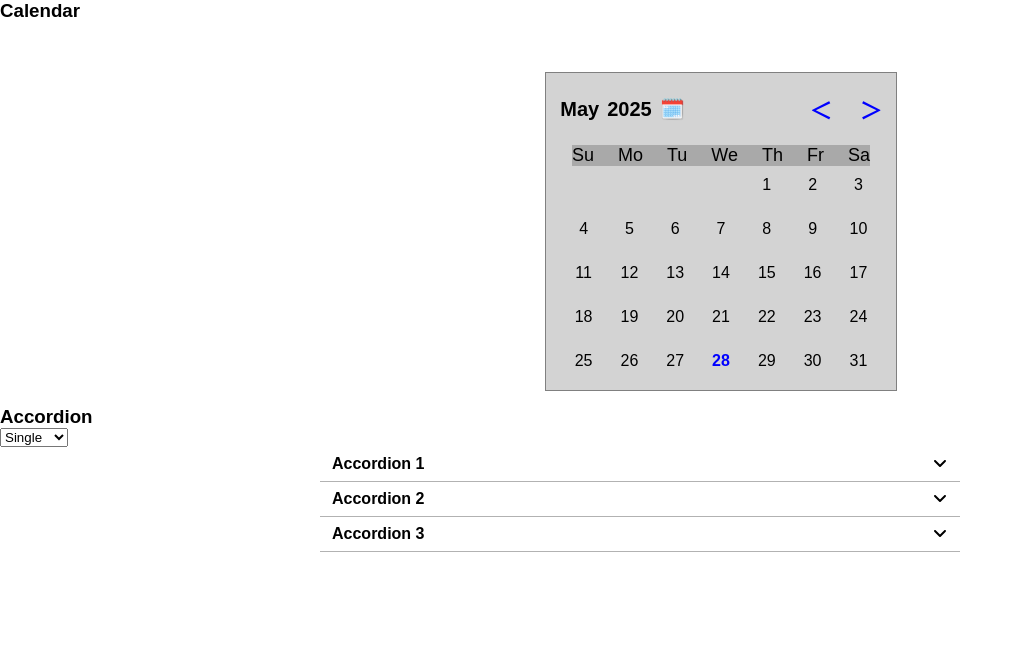
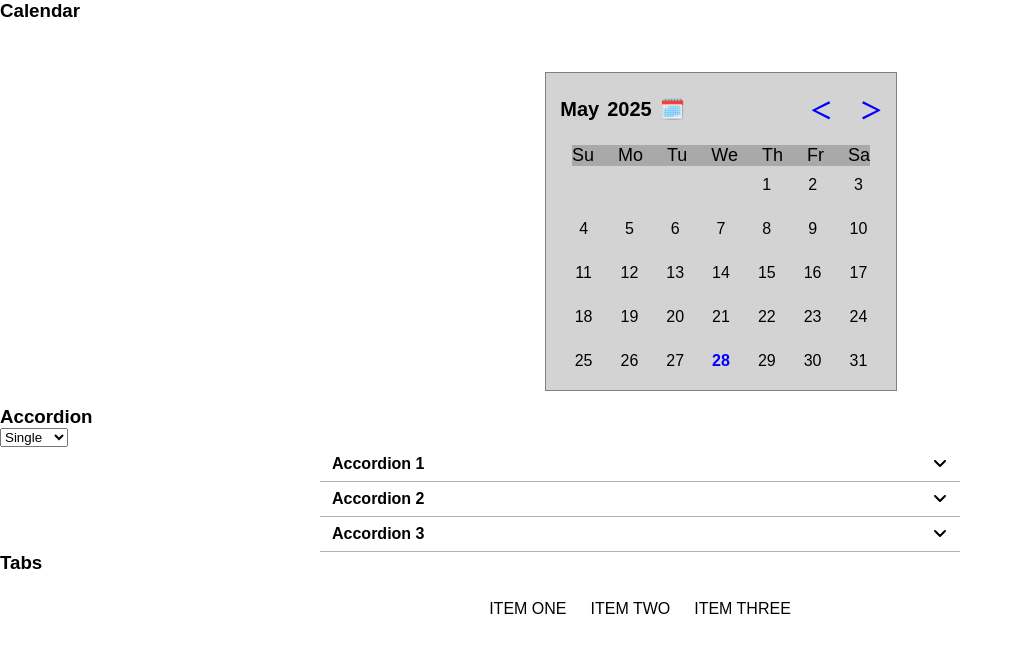
Before and after one commit to Kiransaha-09/calender, a React (Vite) app: page / in a window 1280 px wide. Shown: the top 652 px of the page, without its empty margins (0-1023 px from the left). Built offline with nearby package versions, Linux system fonts and the light colour scheme.

Commit message:
added tab component

```diff
--- a/src/App.css
+++ b/src/App.css
@@ -117,3 +117,21 @@
   width: 16px;
   height: 16px;
 }
+.tab-container {
+  display: flex;
+  gap: 24px;
+  align-items: center;
+  justify-content: center;
+  margin-top: 26px;
+  cursor: pointer;
+  box-sizing: border-box;
+}
+.tab-subconatiner {
+  border-bottom: 1px solid rgb(0, 0, 0, 0.3);
+}
+.tab-decriptionconatiner {
+  display: flex;
+  align-items: center;
+  justify-content: center;
+  margin-top: 26px;
+}
--- a/src/App.jsx
+++ b/src/App.jsx
@@ -4,6 +4,7 @@ import "./App.css";
 import { formatedSelectedDate } from "./helpers/date.helpers";
 import Calender from "./components/Calendar/Calender";
 import Accordion from "./components/Accordion/Accordion";
+import Tabs from "./components/Tabs/Tabs";
 
 const data = [
   {
@@ -27,6 +28,21 @@ const ACCORDION_TYPE = {
   SINGLE: "SINGLE",
   MULTIPLE: "MULTIPLE",
 };
+
+const tabData=[
+  {
+    name:"ITEM ONE",
+    description:"Item 1"
+  },
+  {
+    name:"ITEM TWO",
+    description:"Item 2"
+  },
+  {
+    name:"ITEM THREE",
+    description:"Item 3"
+  }
+]
 
 function App() {
   const [accordionType, setAccordionType] = useState(ACCORDION_TYPE.SINGLE);
@@ -59,6 +75,10 @@ function App() {
           isSingleOpenEnabled={accordionType === ACCORDION_TYPE.SINGLE}
         />
       </div>
+      <div>
+        <h3>Tabs</h3>
+        <Tabs tabData={tabData}/>
+      </div>
     </div>
   );
 }
--- /dev/null
+++ b/src/components/Tabs/Tabs.jsx
@@ -0,0 +1,37 @@
+import React from "react";
+import { useState } from "react";
+
+function Tabs({ tabData }) {
+  const [activeDescription, setsActiveDescription] = useState(null);
+  const handleActiveTab = (index) => {
+    setsActiveDescription(index);
+  };
+  return (
+    <div className="tab-mainconatainer">
+      <div className="tab-container">
+        {tabData.map((data, index) => {
+          return (
+            <div
+              className="tab-subconatainer"
+              key={index}
+              onClick={() => {
+                handleActiveTab(index);
+              }}
+            >
+              <span>{data.name}</span>
+            </div>
+          );
+        })}
+      </div>
+      <div className="tab-decriptionconatiner">
+        {tabData.map((data, index) => {
+          if (activeDescription === index) {
+            return <p key={index}>{data.description}</p>;
+          }
+        })}
+      </div>
+    </div>
+  );
+}
+
+export default Tabs;
```
